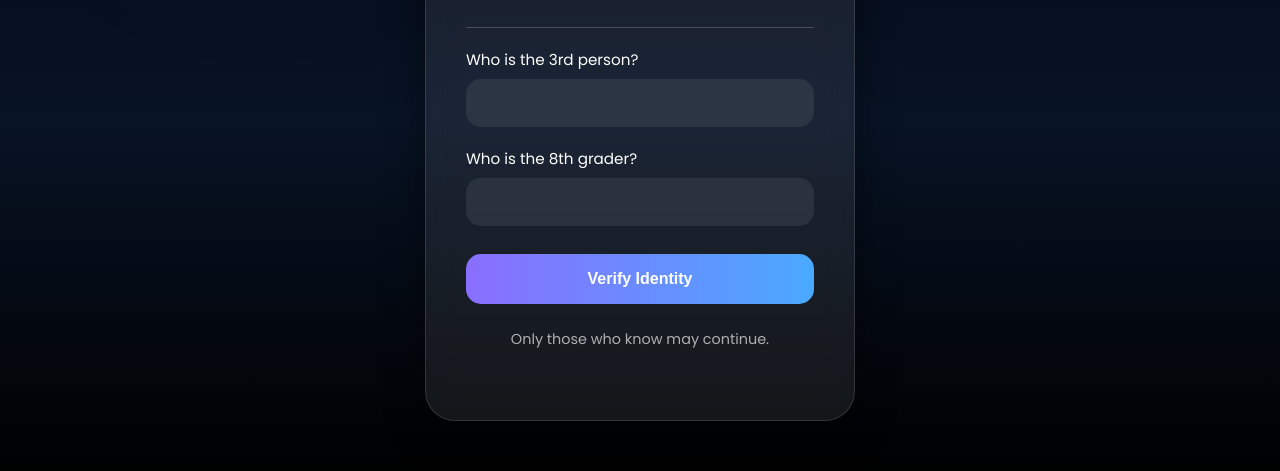
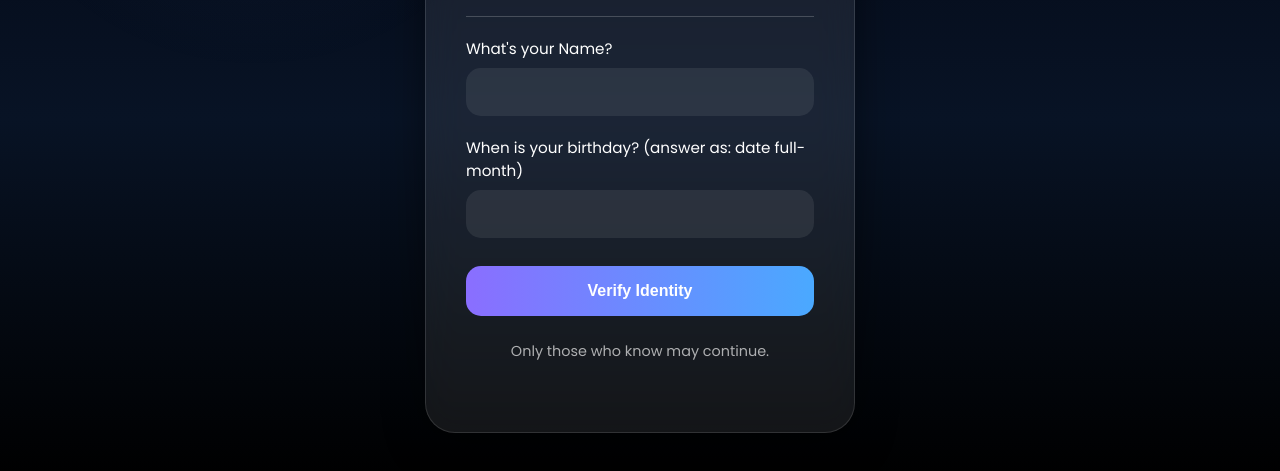
Before and after one commit to adhyatmdev0apex-prog/Something-special-for-khushi, a website with bundled scripts: page index.html in a window 1280 px wide. Shown: the part 321-792 px from the top of the page. Built offline with nearby package versions, Linux system fonts and the light colour scheme.

Commit message:
Update questions in index.html form

```diff
--- a/index.html
+++ b/index.html
@@ -132,7 +132,7 @@
 
         <label>
 
-            Who is the 3rd person?
+            What's your Name?
 
         </label>
 
@@ -143,7 +143,7 @@
 
         <label>
 
-            Who is the 8th grader?
+            When is your birthday? (answer as: date full-month)
 
         </label>
 
```
